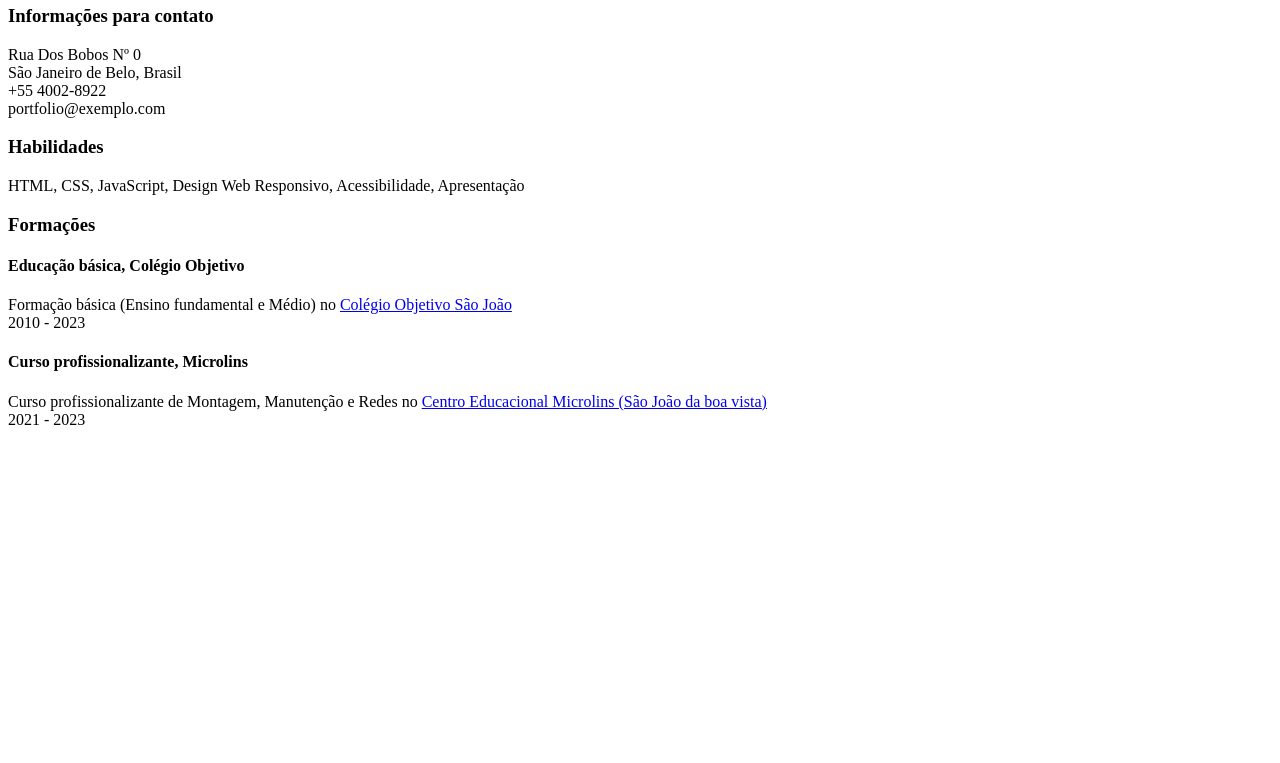
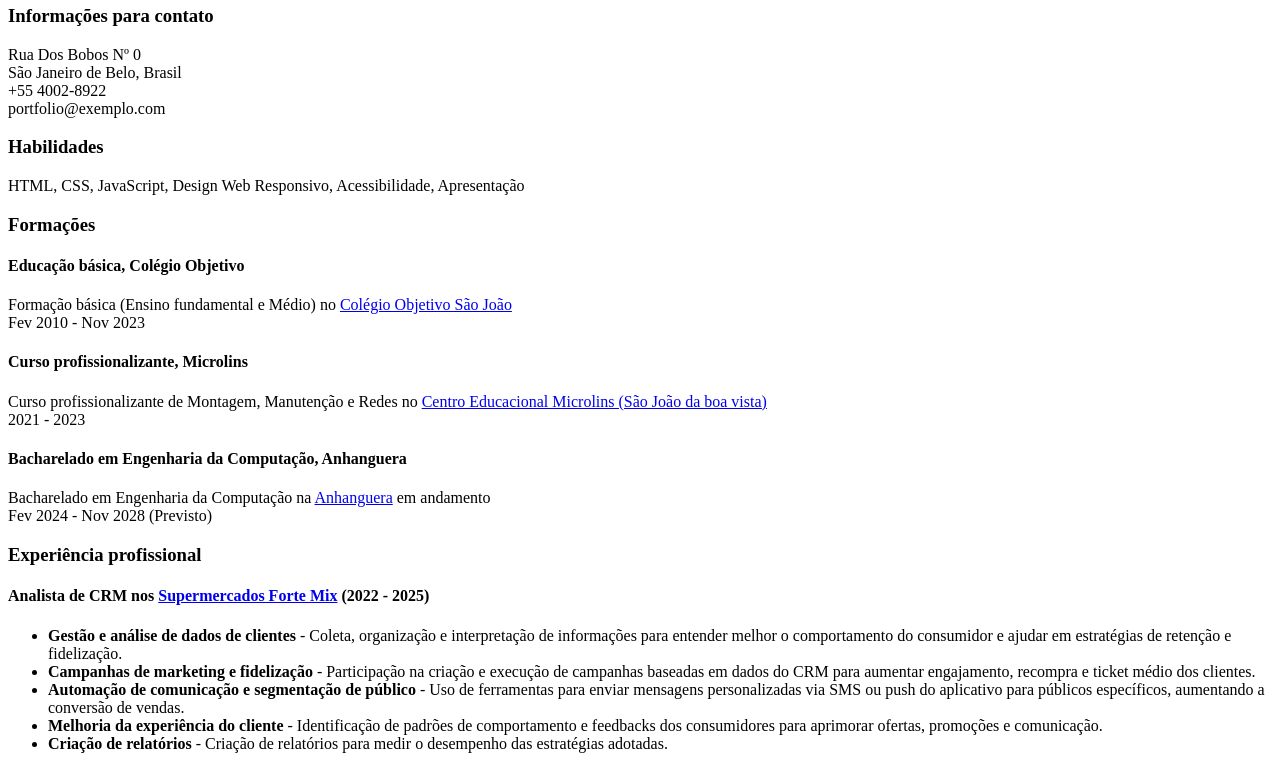
Before and after one commit to theowari/SinglePage-CV, a plain HTML site: page index.html in a window 1280 px wide. Shown: the part 122-885 px from the top of the page. Before the commit the page ends 800 px from the top, so only its background shows below. Drawn offline with Linux system fonts and the light colour scheme.

Commit message:
Update 14/04 14:37
Project Finished

```diff
--- a/index.html
+++ b/index.html
@@ -46,15 +46,48 @@
                 <h3 class="sectionTitle">Formações</h3>
                 <h4>Educação básica, Colégio Objetivo</h4>
                 <p>
-                    Formação básica (Ensino fundamental e Médio) no <a href="https://www.objetivosaojoao.com.br">Colégio Objetivo São João</a> <br>
-                    2010 - 2023
+                    Formação básica (Ensino fundamental e Médio) no <a href="https://www.objetivosaojoao.com.br" target="_blank">Colégio Objetivo São João</a> <br>
+                    Fev 2010 - Nov 2023
                 </p>
                 <h4>Curso profissionalizante, Microlins</h4>
                 <p>
-                    Curso profissionalizante de Montagem, Manutenção e Redes no <a href="https://www.microlins.com.br">Centro Educacional Microlins (São João da boa vista)</a> <br>
+                    Curso profissionalizante de Montagem, Manutenção e Redes no <a href="https://www.microlins.com.br" target="_blank">Centro Educacional Microlins (São João da boa vista)</a> <br>
                     2021 - 2023
                 </p>
+                <h4>Bacharelado em Engenharia da Computação, Anhanguera</h4>
+                <p>
+                    Bacharelado em Engenharia da Computação na <a href="https://www.anhanguera.com" target="_blank">Anhanguera</a> em andamento <br>
+                    Fev 2024 -  Nov 2028 (Previsto)
+                </p>
             </section>
+
+            <section class="experience">
+                <h3 class="sectionTitle">Experiência profissional</h3>
+                <h4>Analista de CRM nos <a href="https://www.linkedin.com/company/supermercado-forte-mix/about/" target="_blank">Supermercados Forte Mix</a> (2022 - 2025)</h4>
+                <ul>
+                    <li>
+                        <strong>Gestão e análise de dados de clientes</strong> - Coleta, organização e interpretação de informações para entender melhor o comportamento do consumidor e ajudar em estratégias de retenção e fidelização.
+                    </li>
+                    <li>
+                        <strong>Campanhas de marketing e fidelização</strong> - Participação na criação e execução de campanhas baseadas em dados do CRM para aumentar engajamento, recompra e ticket médio dos clientes.
+                    </li>
+                    <li>
+                        <strong>Automação de comunicação e segmentação de público</strong> - Uso de ferramentas para enviar mensagens personalizadas via SMS ou push do aplicativo para públicos específicos, aumentando a conversão de vendas.
+                    </li>
+                    <li>
+                        <strong>Melhoria da experiência do cliente</strong> - Identificação de padrões de comportamento e feedbacks dos consumidores para aprimorar ofertas, promoções e comunicação.
+                    </li>
+                    <li>
+                        <strong>Criação de relatórios</strong> - Criação de relatórios para medir o desempenho das estratégias adotadas.
+                    </li>
+                </ul>
+            </section>
+
+            <footer class="footerLinks">
+                <a href="https://www.linkedin.com/in/joaotaviomelqui" target="_blank"><img src="https://upload.wikimedia.org/wikipedia/commons/thumb/8/81/LinkedIn_icon.svg/2048px-LinkedIn_icon.svg.png" width="35"></a>
+                <a href="https://github.com/theowari" target="_blank"><img src="https://cdn-icons-png.flaticon.com/512/25/25231.png" width="35"></a>
+
+            </footer>
         </main>
     </body>
 </html>
```
